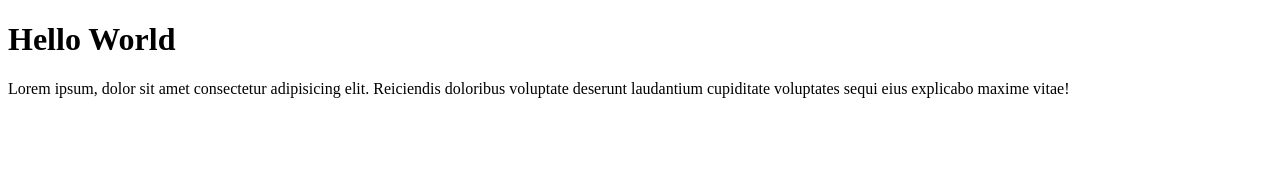
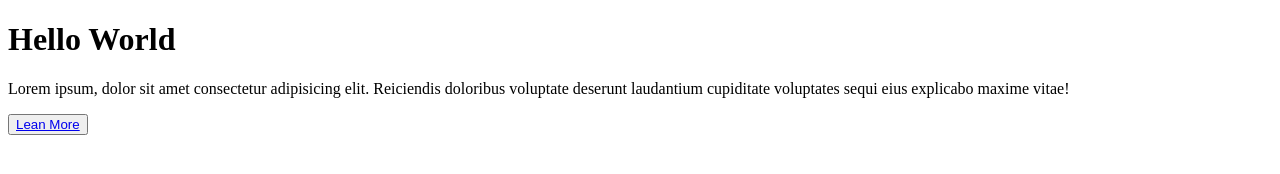
Before and after one commit to arupcd/test-repo, a plain HTML site: page index.html in a window 1280 px wide. Drawn offline with Linux system fonts and the light colour scheme.

Commit message:
add button

```diff
--- a/index.html
+++ b/index.html
@@ -9,5 +9,7 @@
 <body>
     <h1>Hello World</h1>
     <p>Lorem ipsum, dolor sit amet consectetur adipisicing elit. Reiciendis doloribus voluptate deserunt laudantium cupiditate voluptates sequi eius explicabo maxime vitae!</p>
+
+    <button><a href="#">Lean More</a></button>
 </body>
 </html>
```
